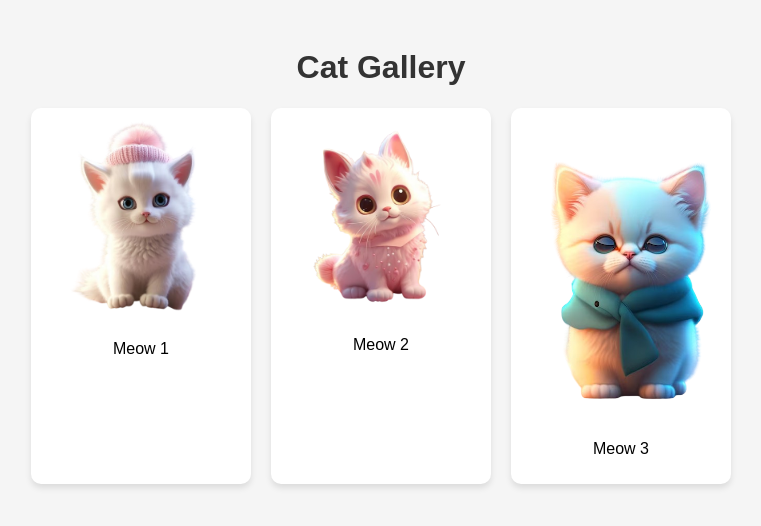
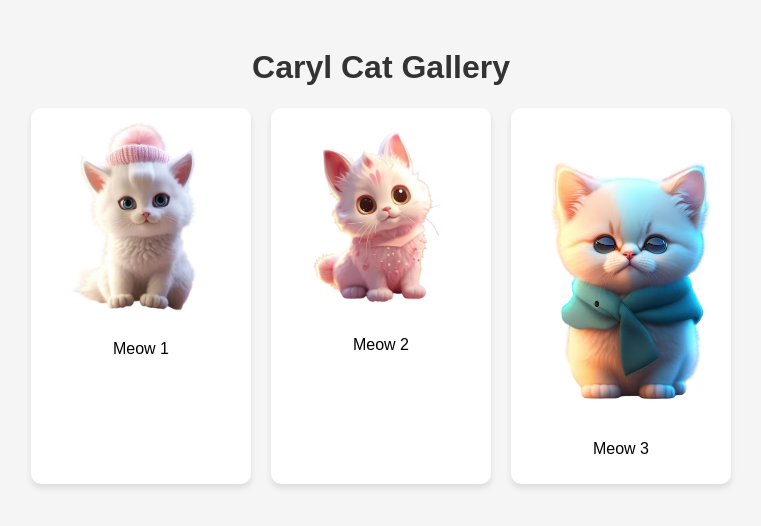
Before and after one commit to justandy22/click-cats-for-caryl, a plain HTML site: page index.html in a window 1280 px wide. Shown: the whole page, without its empty margins (259-1020 px from the left). Drawn offline with Linux system fonts and the light colour scheme.

Commit message:
Update index.html

```diff
--- a/index.html
+++ b/index.html
@@ -1,10 +1,10 @@
 <!DOCTYPE html>
 <html lang="en">
 <head>
-    <meta charset="UTF-8">
-    <meta name="viewport" content="width=device-width, initial-scale=1.0">
-    <title>Caryl Cat Gallery</title>
-    <style>
+<meta charset="UTF-8">
+<meta name="viewport" content="width=device-width, initial-scale=1.0">
+<title>Caryl Cat Gallery</title>
+<style>
         body {
             font-family: Arial, sans-serif;
             background-color: #f5f5f5;
@@ -45,8 +45,8 @@
     </style>
 </head>
 <body>
-    <h1>Cat Gallery</h1>
-    <div class="cat-container" id="catContainer"></div>
+<h1>Caryl Cat Gallery</h1>
+<div class="cat-container" id="catContainer"></div>
 
     <script>
         // List of cats
```
